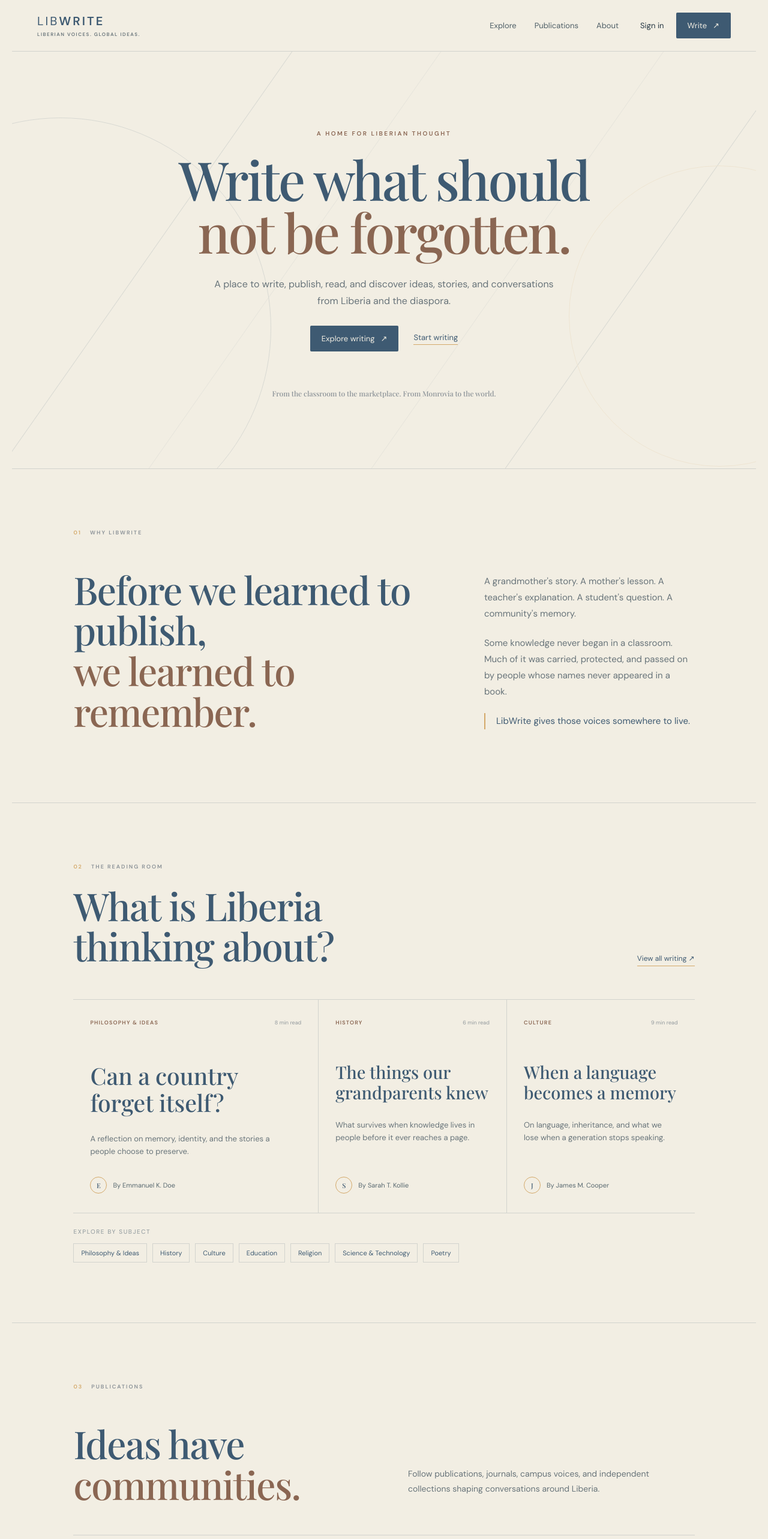
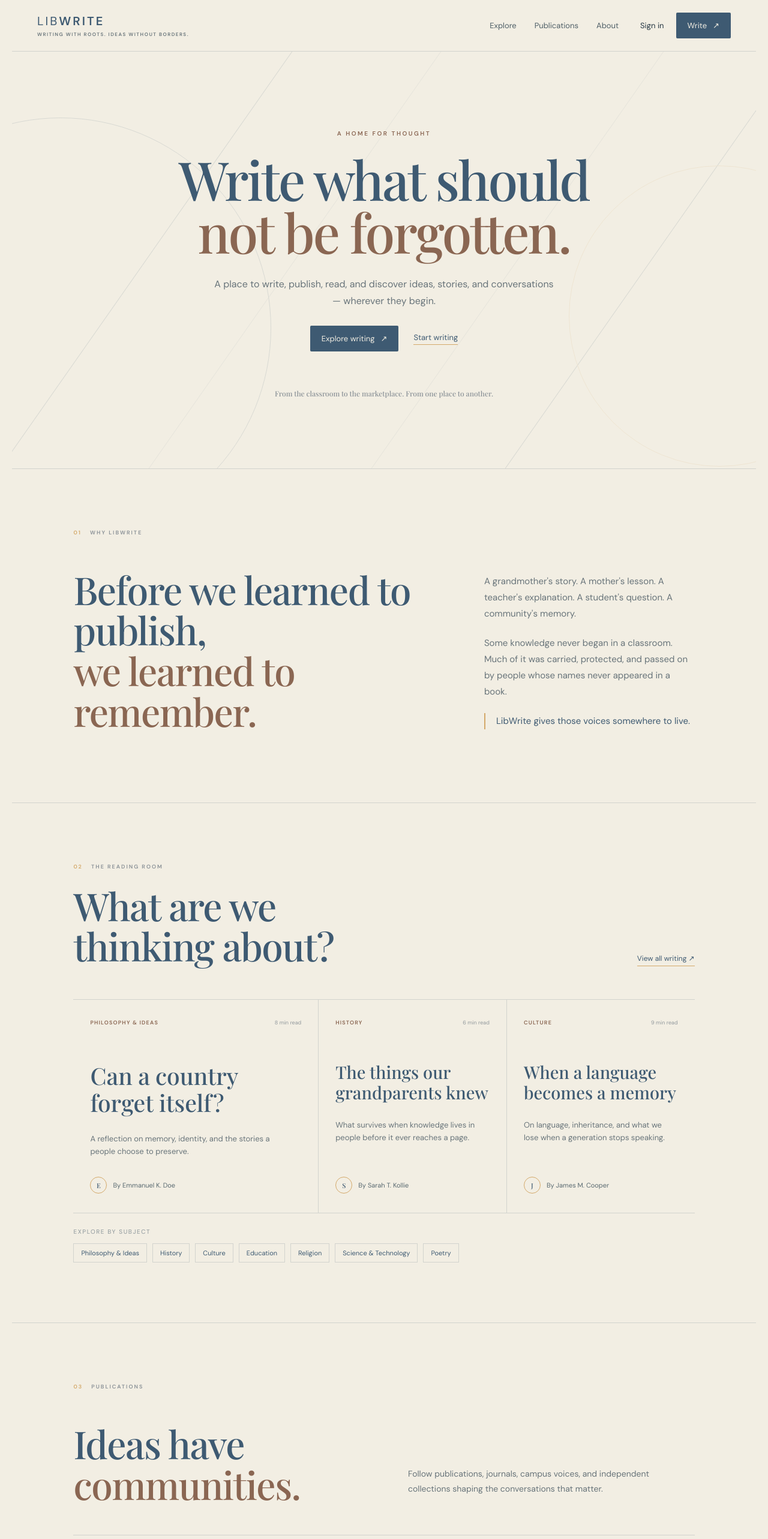
Before and after one commit to Jac-this/LibWrite, a React (Vite) app: page / in a window 1280 px wide. Shown: the top 2566 px of the page at 60% size. Built offline with nearby package versions, Linux system fonts and the light colour scheme; a web font is replaced by a local one.

Commit message:
Refine homepage toward universal publishing experience

```diff
--- a/src/App.jsx
+++ b/src/App.jsx
@@ -40,7 +40,7 @@ function App() {
       <header className="nav">
         <a className="brand" href="/">
           <span>LIB</span>WRITE
-          <small>Liberian voices. Global ideas.</small>
+          <small>Writing with roots. Ideas without borders.</small>
         </a>
 
         <nav className="nav-links" aria-label="Main navigation">
@@ -62,17 +62,17 @@ function App() {
           <span />
           <span />
         </div>
-        <p className="eyebrow">A home for Liberian thought</p>
+        <p className="eyebrow">A home for thought</p>
         <h1>Write what should<br /><em>not be forgotten.</em></h1>
         <p className="hero-copy">
           A place to write, publish, read, and discover ideas, stories, and
-          conversations from Liberia and the diaspora.
+          conversations — wherever they begin.
         </p>
         <div className="hero-actions">
           <a className="primary-button" href="#discover">Explore writing <Arrow /></a>
           <a className="text-button" href="#write">Start writing</a>
         </div>
-        <p className="hero-note">From the classroom to the marketplace. From Monrovia to the world.</p>
+        <p className="hero-note">From the classroom to the marketplace. From one place to another.</p>
       </section>
 
       <section className="manifesto" id="about">
@@ -97,7 +97,7 @@ function App() {
         <div className="section-heading">
           <div>
             <div className="section-marker">02 <span>THE READING ROOM</span></div>
-            <h2>What is Liberia<br />thinking about?</h2>
+            <h2>What are we<br />thinking about?</h2>
           </div>
           <a href="#all-writing">View all writing <Arrow /></a>
         </div>
@@ -128,7 +128,7 @@ function App() {
         <div className="section-marker">03 <span>PUBLICATIONS</span></div>
         <div className="publication-intro">
           <h2>Ideas have<br /><em>communities.</em></h2>
-          <p>Follow publications, journals, campus voices, and independent collections shaping conversations around Liberia.</p>
+          <p>Follow publications, journals, campus voices, and independent collections shaping the conversations that matter.</p>
         </div>
         <div className="publication-list">
           {publications.map((publication, index) => (
@@ -164,7 +164,7 @@ function App() {
           <a href="#about">About</a>
           <a href="#guidelines">Community Guidelines</a>
         </div>
-        <p>Liberia has always had something to say.<br /><strong>LibWrite is making room for it.</strong></p>
+        <p>Every place has something to say.<br /><strong>LibWrite is making room for it.</strong></p>
       </footer>
     </main>
   )
```
